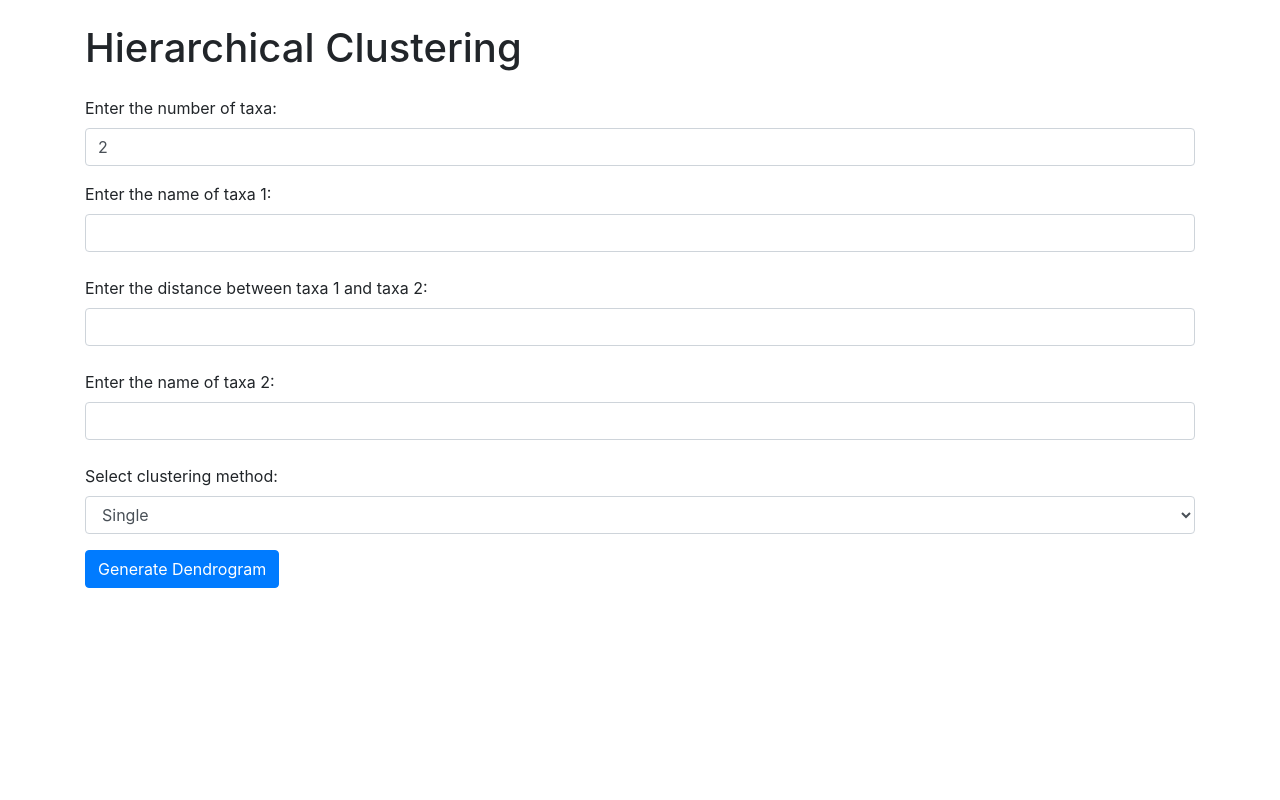
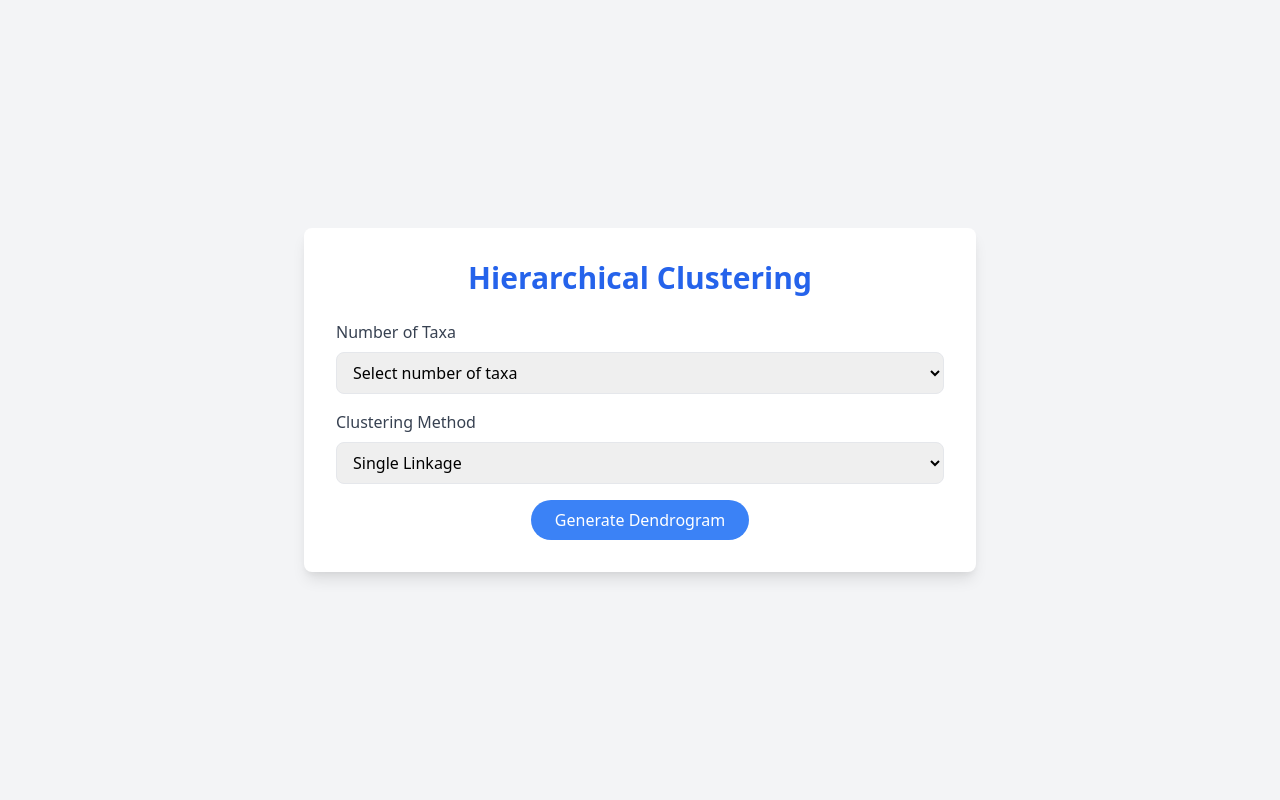
Before and after one commit to kris96tian/Phylogenetic_Tree_Generator, a Flask app: page /hierarchical_clustering in a window 1280 px wide. Run offline with Flask 3, Linux system fonts and the light colour scheme; some libraries are stand-ins or nearby versions.

Commit message:
hierarch-clust

```diff
--- a/templates/hierarchical_clustering.html
+++ b/templates/hierarchical_clustering.html
@@ -4,76 +4,77 @@
     <meta charset="UTF-8">
     <meta name="viewport" content="width=device-width, initial-scale=1.0">
     <title>Hierarchical Clustering</title>
-    <!-- Bootstrap CSS -->
-    <link href="https://stackpath.bootstrapcdn.com/bootstrap/4.5.2/css/bootstrap.min.css" rel="stylesheet">
-    <link href="{{ url_for('static', filename='styles.css') }}" rel="stylesheet">
-</head>
-<body>
-    <div class="container">
-        <h1 class="my-4">Hierarchical Clustering</h1>
-        <form method="post">
-            <div class="form-group">
-                <label for="num_taxa">Enter the number of taxa:</label>
-                <input type="number" class="form-control" id="num_taxa" name="num_taxa" min="2" value="2" required>
-            </div>
-            <div id="taxa-inputs"></div>
-            <div class="form-group">
-                <label for="method">Select clustering method:</label>
-                <select class="form-control" id="method" name="method">
-                    <option value="single">Single</option>
-                    <option value="complete">Complete</option>
-                    <option value="average">Average</option>
-                    <option value="weighted">Weighted</option>
-                    <option value="centroid">Centroid</option>
-                    <option value="median">Median</option>
-                    <option value="ward">Ward</option>
-                </select>
-            </div>
-            <button type="submit" class="btn btn-primary">Generate Dendrogram</button>
-        </form>
-    </div>
+    <link href="https://cdnjs.cloudflare.com/ajax/libs/tailwindcss/2.2.19/tailwind.min.css" rel="stylesheet">
     <script>
-        const numTaxaInput = document.getElementById('num_taxa');
-        const taxaInputsDiv = document.getElementById('taxa-inputs');
+        function updateTaxaInputs() {
+            const numTaxa = document.getElementById('num_taxa').value;
+            const container = document.getElementById('taxa_inputs');
+            container.innerHTML = '';
 
-        numTaxaInput.addEventListener('input', updateTaxaInputs);
+            for (let i = 0; i < numTaxa; i++) {
+                container.innerHTML += `
+                    <div class="mb-4">
+                        <label class="block text-gray-700 mb-2">Taxon ${i + 1} Name</label>
+                        <input type="text" name="taxon_${i}" required class="w-full px-3 py-2 border rounded-lg">
+                    </div>
+                `;
+            }
 
-        function updateTaxaInputs() {
-            const numTaxa = parseInt(numTaxaInput.value);
-            taxaInputsDiv.innerHTML = '';
+            const distanceContainer = document.getElementById('distance_inputs');
+            distanceContainer.innerHTML = '';
+
             for (let i = 0; i < numTaxa; i++) {
-                const taxonLabel = document.createElement('label');
-                taxonLabel.textContent = `Enter the name of taxa ${i + 1}:`;
-                const taxonInput = document.createElement('input');
-                taxonInput.type = 'text';
-                taxonInput.name = `taxon_${i}`;
-                taxonInput.className = 'form-control';
-                taxonInput.required = true;
-                taxaInputsDiv.appendChild(taxonLabel);
-                taxaInputsDiv.appendChild(taxonInput);
-                taxaInputsDiv.appendChild(document.createElement('br'));
-
                 for (let j = i + 1; j < numTaxa; j++) {
-                    const distanceLabel = document.createElement('label');
-                    distanceLabel.textContent = `Enter the distance between taxa ${i + 1} and taxa ${j + 1}:`;
-                    const distanceInput = document.createElement('input');
-                    distanceInput.type = 'number';
-                    distanceInput.name = `distance_${i}_${j}`;
-                    distanceInput.className = 'form-control';
-                    distanceInput.step = '0.01';
-                    distanceInput.required = true;
-                    taxaInputsDiv.appendChild(distanceLabel);
-                    taxaInputsDiv.appendChild(distanceInput);
-                    taxaInputsDiv.appendChild(document.createElement('br'));
+                    distanceContainer.innerHTML += `
+                        <div class="mb-4">
+                            <label class="block text-gray-700 mb-2">Distance between Taxon ${i + 1} and Taxon ${j + 1}</label>
+                            <input type="number" step="0.01" name="distance_${i}_${j}" required class="w-full px-3 py-2 border rounded-lg">
+                        </div>
+                    `;
                 }
             }
         }
+    </script>
+</head>
+<body class="bg-gray-100 flex items-center justify-center min-h-screen">
+    <div class="bg-white p-8 rounded-lg shadow-lg w-full max-w-2xl">
+        <h1 class="text-3xl font-bold text-center mb-6 text-blue-600">Hierarchical Clustering</h1>
 
-        updateTaxaInputs();
-    </script>
-    <!-- Bootstrap JS and dependencies -->
-    <script src="https://code.jquery.com/jquery-3.5.1.slim.min.js"></script>
-    <script src="https://cdn.jsdelivr.net/npm/@popperjs/core@2.5.4/dist/umd/popper.min.js"></script>
-    <script src="https://stackpath.bootstrapcdn.com/bootstrap/4.5.2/js/bootstrap.min.js"></script>
+        <form action="/hierarchical_clustering" method="post" class="space-y-4">
+            <div class="mb-4">
+                <label class="block text-gray-700 mb-2">Number of Taxa</label>
+                <select id="num_taxa" name="num_taxa" onchange="updateTaxaInputs()" class="w-full px-3 py-2 border rounded-lg">
+                    <option value="">Select number of taxa</option>
+                    <option value="3">3</option>
+                    <option value="4">4</option>
+                    <option value="5">5</option>
+                </select>
+            </div>
+
+            <div id="taxa_inputs" class="space-y-4">
+                <!-- Taxon names will be dynamically added here -->
+            </div>
+
+            <div class="mb-4">
+                <label class="block text-gray-700 mb-2">Clustering Method</label>
+                <select name="method" class="w-full px-3 py-2 border rounded-lg">
+                    <option value="single">Single Linkage</option>
+                    <option value="complete">Complete Linkage</option>
+                    <option value="average">Average Linkage</option>
+                    <option value="centroid">Centroid Method</option>
+                </select>
+            </div>
+
+            <div id="distance_inputs" class="space-y-4">
+                <!-- Distance inputs will be dynamically added here -->
+            </div>
+
+            <div class="text-center">
+                <button type="submit" class="bg-blue-500 text-white px-6 py-2 rounded-full hover:bg-blue-600 transition">
+                    Generate Dendrogram
+                </button>
+            </div>
+        </form>
+    </div>
 </body>
 </html>
```
